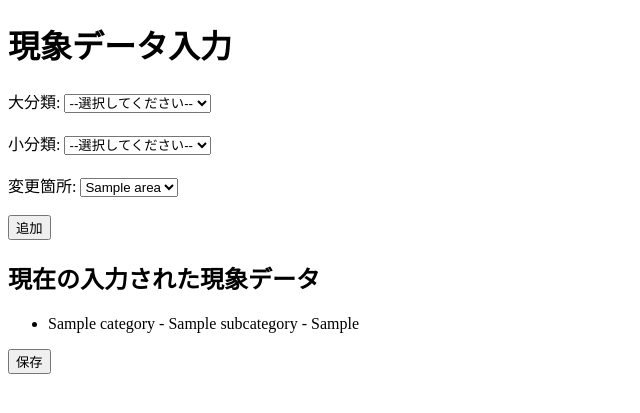
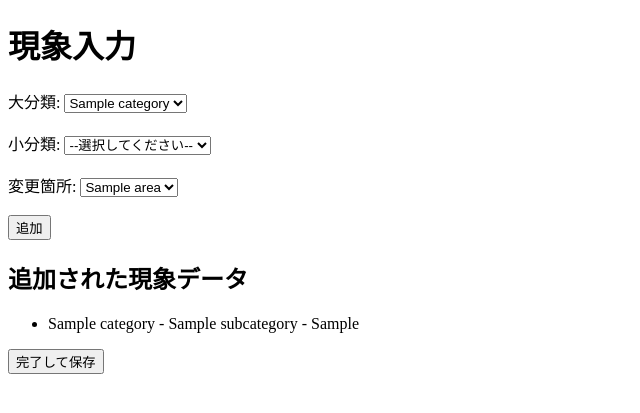
Before and after one commit to Shogo2626/FBDUploadApp, a Flask app: template templates/phenomenon.html in a window 1280 px wide. Shown: the top 413 px of the page, without its empty margins (0-640 px from the left). Run offline with Flask 3, Linux system fonts and the light colour scheme; the template is opened without the code that fills it: most values are stand-ins (such as "Sample title", 1, 10 or a date in 2020).

Commit message:
Update app.py

```diff
--- a/app.py
+++ b/app.py
@@ -1,195 +1,152 @@
 from flask import Flask, render_template, request, send_file, session
-from flask_session import Session  # セッション永続化のためのライブラリ
+from datetime import datetime
 import os
 
 app = Flask(__name__)
-
-# アプリケーション設定
-app.secret_key = 'your_secret_key'
-app.config["SESSION_TYPE"] = "filesystem"  # サーバー側にセッションを保存
-app.config["SESSION_PERMANENT"] = False  # セッションの永続化を無効化
-Session(app)  # セッションを初期化
-
-# アップロード先ディレクトリの設定
-UPLOAD_FOLDER = os.path.join(os.path.dirname(__file__), "uploaded_files")  # 絶対パスを使用
-os.makedirs(UPLOAD_FOLDER, exist_ok=True)  # フォルダが存在しない場合は作成
+app.secret_key = 'your_secret_key'  # セッションを使うために必要な設定
+UPLOAD_FOLDER = "./uploaded_files"
+os.makedirs(UPLOAD_FOLDER, exist_ok=True)  # アップロード先フォルダを作成
 
 # 選択肢データ
-countries = [
-    "中国", "インド", "パキスタン", "バングラデシュ", "インドネシア",
-    "タイ", "ベトナム", "アメリカ", "ウズベキスタン", "韓国", "台湾", "日本"
-]
-
+countries = ["中国", "インド", "パキスタン", "バングラデシュ", "インドネシア", "タイ", "ベトナム", "アメリカ", "ウズベキスタン", "韓国", "台湾", "日本"]
 adjusters = ["サービス技師", "お客様"]
-ics_usages = [
-    "ICS設定値から調整", "既存設定値から調整", "ICS設定値から変更なし",
-    "ICS不使用（手動設定）", "不明"
-]
+ics_usages = ["ICS設定値から調整", "既存設定値から調整", "ICS設定値から変更なし", "ICS不使用（手動設定）", "不明"]
 running_judgments = ["合格", "不合格", "不明"]
 quality_judgments = ["合格", "不合格", "不明"]
-
-category_mapping = {
-    "稼動-経停台低減": [
-        "リード揺動範囲", "綜絖枠内", "最終綜絖枠～経糸止装置間",
-        "経糸止装置内", "経糸止装置～ビーム間"
-    ],
-    "稼動-緯停台低減": [
-        "入口くぐり", "入口ループ", "大ループ", "エンドループ", "エンドちぢれ",
-        "先端飛びだし", "途中切れ", "捨耳掴まず", "上糸くぐり", "下糸くぐり",
-        "ムダ止まり", "ロングピック（長尺）", "ショートピック（短尺）",
-        "ドラム～メイン間切れ", "カッターミス", "張り切れ"
-    ],
-    "品質-経方向": [
-        "経糸緩み", "エアーマーク", "サブノズルマーク", "経筋", "布破れ", "地合い不良"
-    ],
-    "品質-緯方向": [
-        "緯糸緩み(左側)", "緯糸緩み(右側)", "筬打ち切れ", "テンプル切れ",
-        "フィラメント切れ", "繊維割れ", "ビリ", "左右色差"
-    ],
-    "品質-耳欠点": ["耳吊り", "耳緩み", "耳フレア"],
-    "品質-止段": [
-        "前厚段-全幅", "後厚段-全幅", "前薄段-全幅", "後薄段-全幅",
-        "前厚段-テンプル", "後厚段-テンプル", "前薄段-テンプル", "後薄段-テンプル",
-        "前枕段", "後枕段", "ループ段"
-    ]
+categories = {
+    "稼動-経停台低減": ["リード揺動範囲", "綜絖枠内", "最終綜絖枠～経糸止装置内"],
+    "稼動-緯停台低減": ["入口くぐり", "入口ループ", "大ループ"],
+    "品質-経方向": ["経糸緩み", "エアーマーク"],
+    "品質-緯方向": ["緯糸緩み(左)", "筬打ち切れ"],
+    "品質-耳欠点": ["耳吊り", "耳緩み"]
 }
-
-change_areas = [
-    "バック", "ドロッパ", "イージング", "テンプル", "耳", "緯入れ-メイン系",
-    "カッター", "開口角", "開口量", "枠高さ", "ドエル", "クロスタイミング",
-    "エア圧力", "タオル", "緯入れ-サブ系", "張力", "Motor設定", "MARK設定",
-    "T0-Tw", "Tw-Ctrl", "フィーラ設定", "その他"
-]
+change_areas = ["バック", "ドロッパ", "イージング", "テンプル", "耳", "緯入れ-メイン系"]
 
 # ********************************************************************************
-# ファイルアップロード処理
+# アップロードページ
 # ********************************************************************************
 @app.route("/", methods=["GET", "POST"])
 def upload_file():
-    try:
-        if request.method == "POST":
-            uploaded_file = request.files["file"]
-            if uploaded_file.filename:
-                file_path = os.path.join(UPLOAD_FOLDER, uploaded_file.filename)
-                uploaded_file.save(file_path)  # ファイルを保存
-                session["current_file"] = uploaded_file.filename
-                print("アップロードされたファイル名:", session["current_file"])  # デバッグ用ログ
-                return render_template(
-                    "form.html",
-                    file_name=uploaded_file.filename,
-                    countries=countries,
-                    adjusters=adjusters,
-                    ics_usages=ics_usages,
-                    running_judgments=running_judgments,
-                    quality_judgments=quality_judgments
-                )
-        return render_template("upload.html")
-    except Exception as e:
-        print("エラー:", str(e))
-        return "サーバーエラー: " + str(e), 500
+    if request.method == "POST":
+        uploaded_file = request.files["file"]
+        if uploaded_file.filename != "":
+            file_path = os.path.join(UPLOAD_FOLDER, uploaded_file.filename)
+            uploaded_file.save(file_path)  # ファイルを保存
+            session["current_file"] = uploaded_file.filename  # セッションにファイル名を保存
+            return render_template(
+                "form.html",
+                file_name=uploaded_file.filename,
+                countries=countries,
+                adjusters=adjusters,
+                ics_usages=ics_usages,
+                running_judgments=running_judgments,
+                quality_judgments=quality_judgments
+            )
+    return render_template("upload.html")
 
 # ********************************************************************************
-# 基本情報入力処理
+# 基本情報入力ページの保存処理
 # ********************************************************************************
 @app.route("/save", methods=["POST"])
 def save_data():
-    try:
-        file_name = session.get("current_file")
-        if not file_name:
-            raise Exception("ファイル名がセッションに存在しません")
+    file_name = session.get("current_file")  # セッションから取得
+    file_path = os.path.join(UPLOAD_FOLDER, file_name)  # アップロードフォルダ内のファイルを参照
+    customer_name = request.form["customer_name"]
+    country = request.form["country"]
+    reporter = request.form["reporter"]
+    adjuster = request.form["adjuster"]
+    ics_usage = request.form["ics_usage"]
+    running = request.form["running"]
+    quality = request.form["quality"]
 
-        # セッションに基本情報を保存
-        basic_info = {
-            "customer": request.form["customer_name"],
-            "country": request.form["country"],
-            "reporter": request.form["reporter"],
-            "adjuster": request.form["adjuster"],
-            "ics_usage": request.form["ics_usage"],
-            "running": request.form["running"],
-            "quality": request.form["quality"]
-        }
-        session["basic_info"] = basic_info
-        session["phenomena"] = []  # 現象データも初期化
+    with open(file_path, "r", encoding="utf-8") as file:
+        file_content = file.read()
 
-        # 現象データ入力画面を表示
-        return render_template(
-            "phenomenon.html",
-            file_name=file_name,
-            categories=category_mapping,
-            change_areas=change_areas,
-            phenomena=session["phenomena"]
-        )
-    except Exception as e:
-        print("エラー:", str(e))
-        return "サーバーエラー: " + str(e), 500
+    # 入力内容をフォーマットして追記
+    additional_data = [
+        f'"Customer","{customer_name}"',
+        f'"Country","{country}"',
+        f'"Reporter","{reporter}"',
+        f'"Adjuster","{adjuster}"',
+        f'"ICS Usage","{ics_usage}"',
+        f'"Running","{running}"',
+        f'"Quality","{quality}"',
+    ]
+    additional_content = "\n".join(additional_data)
+
+    # 新しいファイルを保存
+    processed_file_name = f"processed_{file_name}"  # 新しいファイル名
+    processed_file_path = os.path.join(UPLOAD_FOLDER, processed_file_name)  # 保存先のパス
+    with open(processed_file_path, "w", encoding="utf-8") as file:
+        file.write(file_content + "\n" + additional_content)
+
+    # 現象入力画面へ遷移
+    session["current_file"] = processed_file_name
+    session["phenomena"] = []  # 現象リストをリセット
+    return render_template(
+        "phenomenon.html",
+        file_name=processed_file_name,
+        categories=categories,
+        change_areas=change_areas,
+        phenomena=session["phenomena"]
+    )
 
 # ********************************************************************************
-# 現象データ入力処理
+# 現象入力画面（この関数が @app.route("/phenomenon") です）
 # ********************************************************************************
-@app.route("/phenomenon", methods=["POST"])
+@app.route("/phenomenon", methods=["GET", "POST"])
 def phenomenon_input():
-    try:
-        file_name = session.get("current_file")
-        if not file_name:
-            raise Exception("ファイル名がセッションに存在しません")
+    file_name = session.get("current_file")  # セッションからファイル名を取得
+    if not file_name:
+        return "エラー: ファイル名が提供されていません", 400
 
-        # 現象データをセッションに保存
+    if request.method == "POST":
         category = request.form["category"]
         subcategory = request.form["subcategory"]
         change_area = request.form["change_area"]
-        phenomena = session.get("phenomena", [])
-        phenomena.append((category, subcategory, change_area))
-        session["phenomena"] = phenomena
+        session["phenomena"].append((category, subcategory, change_area))  # リストに追加
+        session.modified = True
 
-        return render_template(
-            "phenomenon.html",
-            file_name=file_name,
-            categories=category_mapping,
-            change_areas=change_areas,
-            phenomena=session["phenomena"]
-        )
-    except Exception as e:
-        print("エラー:", str(e))
-        return "サーバーエラー: " + str(e), 500
+    # 現象画面を再表示
+    return render_template(
+        "phenomenon.html",
+        categories=categories,
+        change_areas=change_areas,
+        phenomena=session["phenomena"],
+        file_name=file_name  # file_nameをテンプレートに渡す
+    )
 
 # ********************************************************************************
-# 現象データ保存処理
+# 現象データの保存
 # ********************************************************************************
 @app.route("/save_phenomena", methods=["POST"])
 def save_phenomena():
-    try:
-        file_name = session.get("current_file")
-        if not file_name:
-            raise Exception("ファイル名がセッションに存在しません")
+    file_name = session.get("current_file")  # セッションからファイル名を取得
+    if not file_name:
+        return "エラー: ファイル名が提供されていません", 400
 
-        file_path = os.path.join(UPLOAD_FOLDER, file_name)
-        if not os.path.exists(file_path):
-            raise Exception(f"元のファイルが存在しません: {file_path}")
+    file_path = os.path.join(UPLOAD_FOLDER, file_name)
+    if not os.path.exists(file_path):
+        return f"エラー: ファイルが見つかりません ({file_path})", 400
 
-        # 処理済みファイルの保存先
-        processed_file_path = os.path.join(UPLOAD_FOLDER, f"processed_{file_name}")
-        print("元のファイルのパス:", file_path)
-        print("保存先ファイルのパス:", processed_file_path)
+    # 元のファイルを読み込む
+    with open(file_path, "r", encoding="utf-8") as file:
+        file_content = file.read()
 
-        # 現象データを処理
-        phenomenon_lines = ['"JAT910-Phenomenon DATA -----------"\n']
-        for category, subcategory, change_area in session.get("phenomena", []):
-            phenomenon_lines.append(f'"{category}","{subcategory}","{change_area}"\n')
+    # 現象データを追加
+    phenomenon_lines = [
+        f'"{cat}","{subcat}","{area}"'
+        for cat, subcat, area in session.get("phenomena", [])
+    ]
 
-        # 元ファイル＋現象データをファイルに書き込む
-        with open(processed_file_path, "w", encoding="utf-8") as processed_file:
-            with open(file_path, "r", encoding="utf-8") as original_file:
-                processed_file.writelines(original_file.readlines())  # 元のファイル
-            processed_file.writelines(phenomenon_lines)  # 現象データを追加
+    # 保存されたファイルを作成
+    processed_file_name = f"final_{file_name}"
+    processed_file_path = os.path.join(UPLOAD_FOLDER, processed_file_name)
+    with open(processed_file_path, "w", encoding="utf-8") as file:
+        file.write(file_content + "\n" + "\n".join(phenomenon_lines))
 
-        print("ファイル保存完了:", processed_file_path)
-        return send_file(processed_file_path, as_attachment=True)
-    except Exception as e:
-        print("エラー:", str(e))
-        return f"サーバーエラー: {str(e)}", 500
+    session.pop("phenomena", None)  # 現象リストのセッションデータをクリア
+    return send_file(processed_file_path, as_attachment=True)
 
-# ********************************************************************************
-# サーバー起動処理
-# ********************************************************************************
 if __name__ == "__main__":
     app.run(debug=True)
--- a/templates/form.html
+++ b/templates/form.html
@@ -19,7 +19,7 @@
             {% endfor %}
         </select><br><br>
 
-        <label for="reporter">報告者:</label>
+        <label for="reporter">報告者名:</label>
         <input type="text" id="reporter" name="reporter" required><br><br>
 
         <label for="adjuster">調整者:</label>
--- a/templates/phenomenon.html
+++ b/templates/phenomenon.html
@@ -2,20 +2,15 @@
 <html lang="ja">
 <head>
     <meta charset="UTF-8">
-    <title>現象データ入力</title>
+    <title>現象入力</title>
     <script>
-        // 小分類のドロップダウンを更新する関数
         function updateSubcategories() {
-            const category = document.getElementById("category").value;  // 大分類の現在の選択を取得
-            const subcategorySelect = document.getElementById("subcategory");  // 小分類のドロップダウン
-            const subcategories = {{ categories | tojson | safe }};  // Pythonから渡されたカテゴリーのデータ
-
-            // サブカテゴリの選択肢を初期化
-            subcategorySelect.innerHTML = "<option value=''>--選択してください--</option>";
-
-            // 大分類に対応するデータがあればサブカテゴリを追加
-            if (subcategories[category]) {
-                subcategories[category].forEach(function(subcategory) {
+            const category = document.getElementById("category").value;
+            const subcategorySelect = document.getElementById("subcategory");
+            const subcategories = {{ categories | tojson }};
+            subcategorySelect.innerHTML = "";
+            if (category in subcategories) {
+                subcategories[category].forEach((subcategory) => {
                     const option = document.createElement("option");
                     option.value = subcategory;
                     option.textContent = subcategory;
@@ -26,44 +21,39 @@
     </script>
 </head>
 <body>
-    <h1>現象データ入力</h1>
-
-    <!-- 現象データの追加フォーム -->
+    <h1>現象入力</h1>
     <form action="/phenomenon" method="post">
         <label for="category">大分類:</label>
-        <select id="category" name="category" onchange="updateSubcategories()" required>
-            <option value="">--選択してください--</option>
-            {% for category in categories.keys() %}
+        <select id="category" name="category" onchange="updateSubcategories()">
+            {% for category in categories %}
             <option value="{{ category }}">{{ category }}</option>
             {% endfor %}
-        </select><br><br>
-
+        </select>
+        <br><br>
         <label for="subcategory">小分類:</label>
-        <select id="subcategory" name="subcategory" required>
-            <option value="">--選択してください--</option>  <!-- 初期状態 -->
-        </select><br><br>
-
+        <select id="subcategory" name="subcategory">
+            <option value="">--選択してください--</option>
+        </select>
+        <br><br>
         <label for="change_area">変更箇所:</label>
-        <select id="change_area" name="change_area" required>
+        <select id="change_area" name="change_area">
             {% for area in change_areas %}
             <option value="{{ area }}">{{ area }}</option>
             {% endfor %}
-        </select><br><br>
-
+        </select>
+        <br><br>
         <button type="submit">追加</button>
     </form>
-
-    <!-- 追加された現象データ一覧 -->
-    <h2>現在の入力された現象データ</h2>
+    <h2>追加された現象データ</h2>
     <ul>
         {% for category, subcategory, change_area in phenomena %}
         <li>{{ category }} - {{ subcategory }} - {{ change_area }}</li>
         {% endfor %}
     </ul>
-
-    <!-- 保存フォーム -->
-    <form action="/save_phenomena" method="post">
-        <button type="submit">保存</button>
-    </form>
+<form action="/save_phenomena" method="post">
+    <!-- file_name を hidden input としてフォームに含める -->
+    <input type="hidden" name="file_name" value="{{ file_name }}">
+    <button type="submit">完了して保存</button>
+</form>
 </body>
 </html>
```
